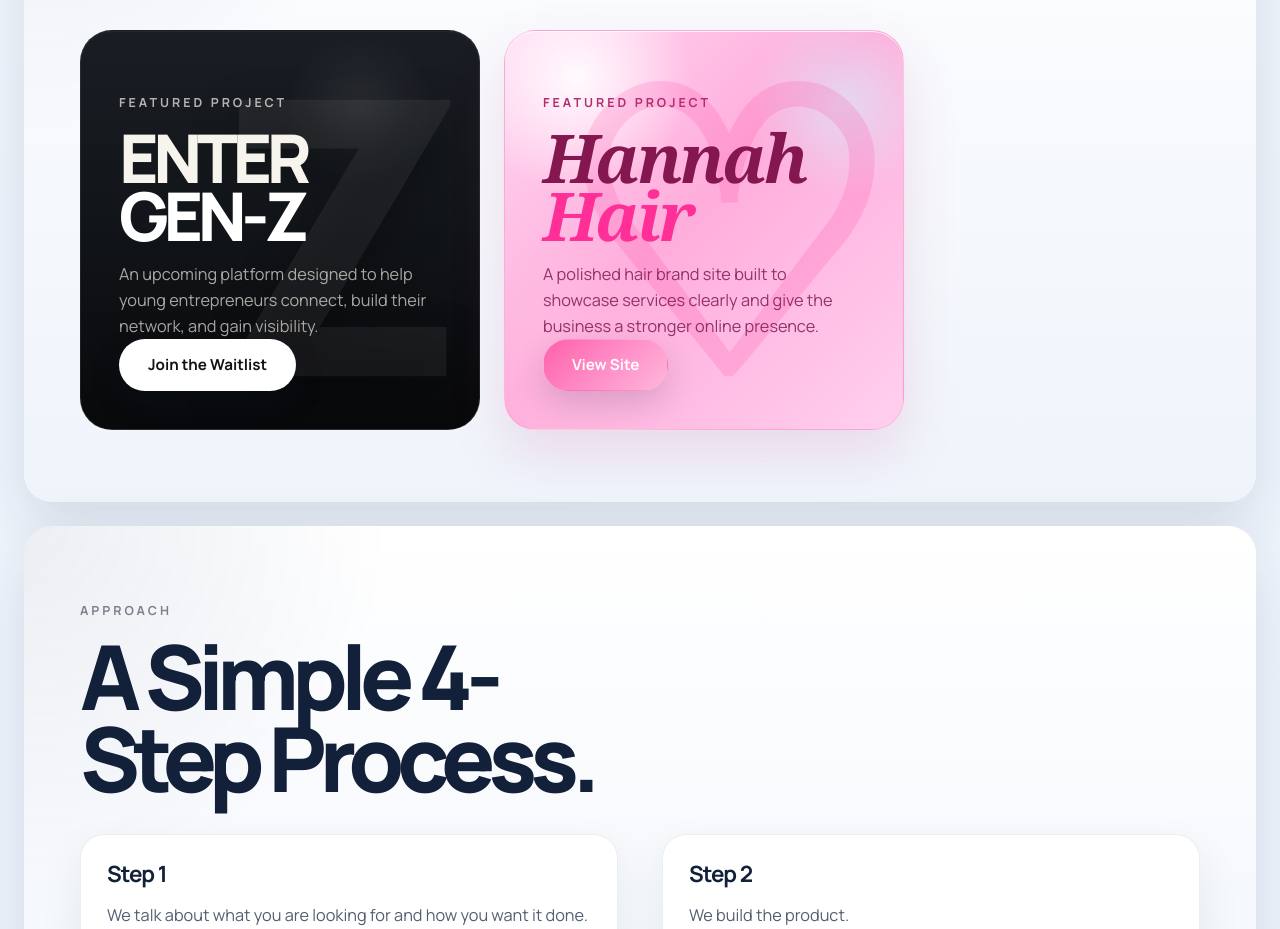
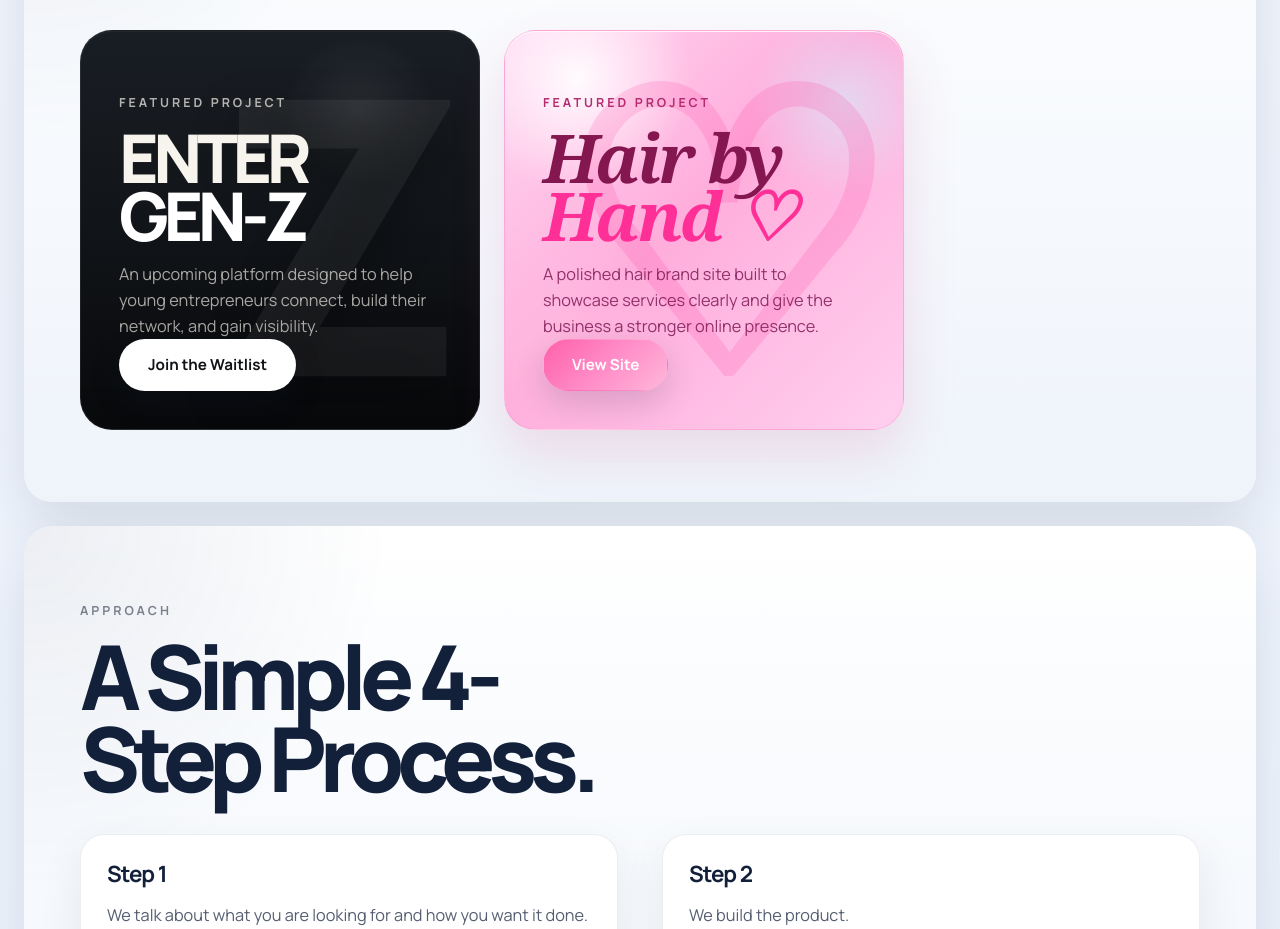
Before and after one commit to javiertanaxcruz-prog/javertechofficalv2, a Next.js app: page / in a window 1280 px wide. Shown: the part 2080-3009 px from the top of the page. Built offline with nearby package versions, Linux system fonts and the light colour scheme.

Commit message:
Rename hair project card title

```diff
--- a/app/page.jsx
+++ b/app/page.jsx
@@ -71,7 +71,7 @@
   {
     name: "Hannah Forrester Hair",
     eyebrow: "FEATURED PROJECT",
-    titleLines: ["Hannah", "Hair"],
+    titleLines: ["Hair by", "Hand ♡"],
     description:
       "A polished hair brand site built to showcase services clearly and give the business a stronger online presence.",
     ctaLabel: "View Site",
```
